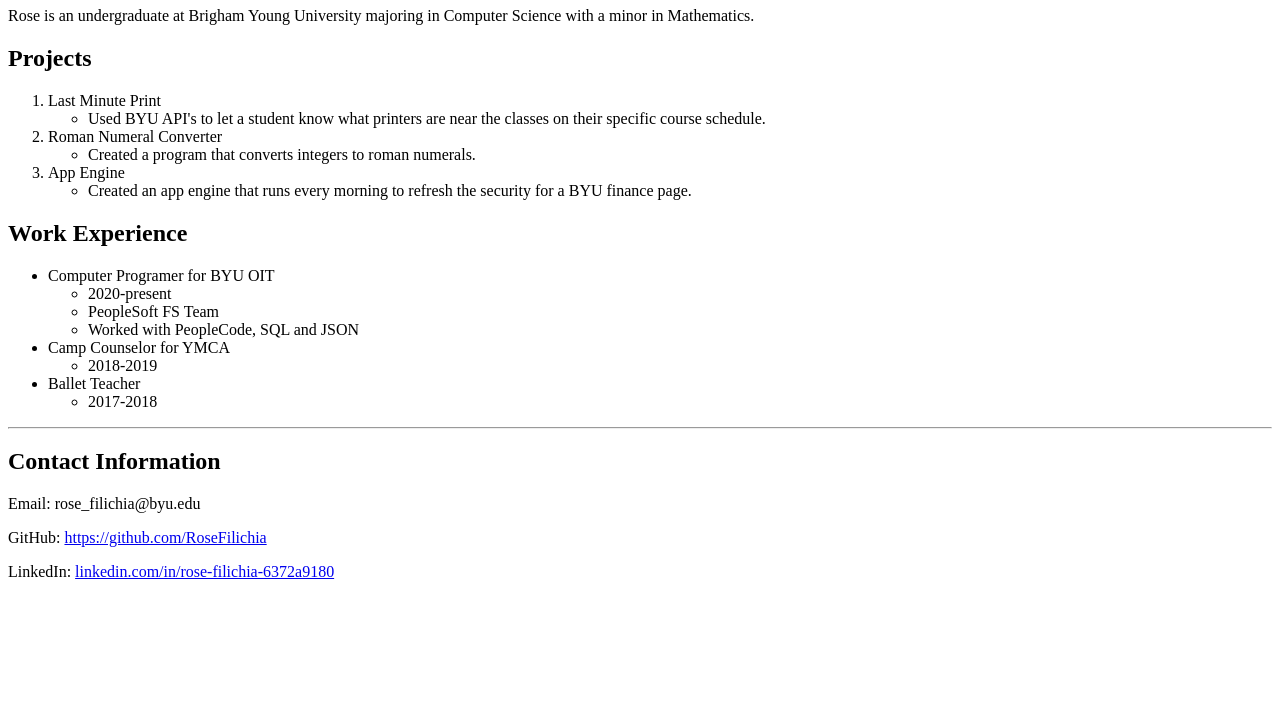
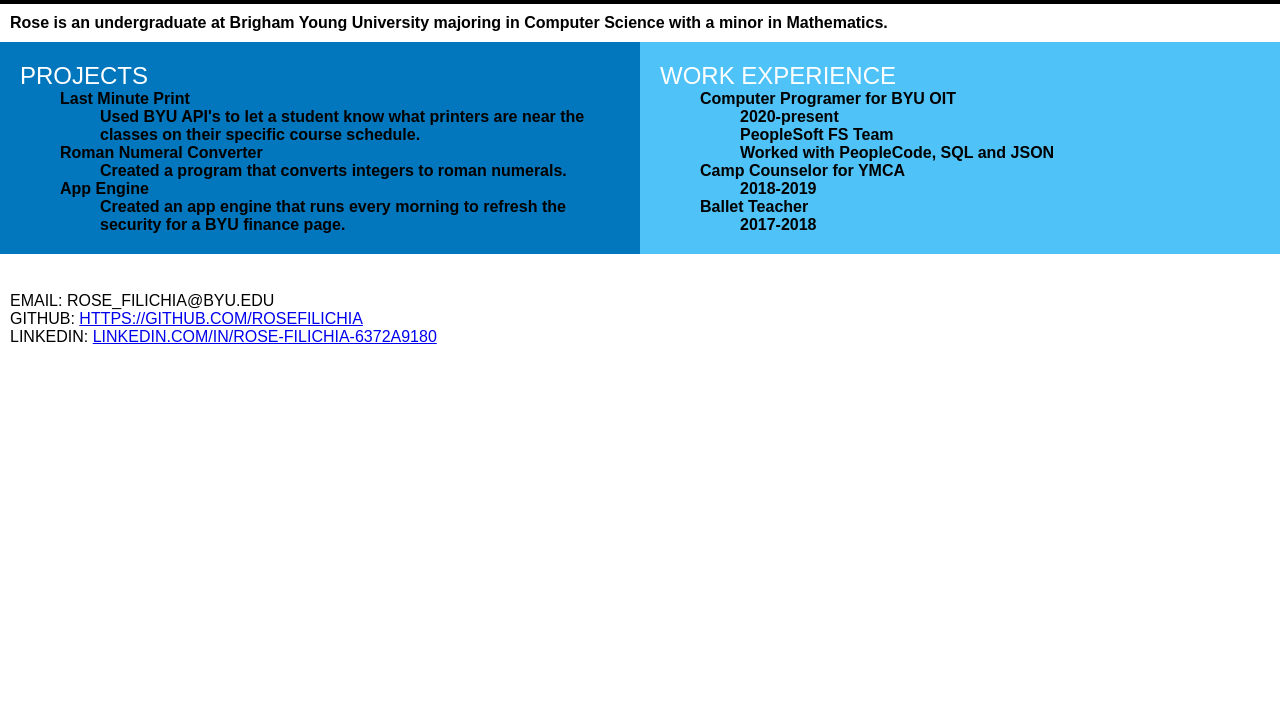
Before and after one commit to RoseFilichia/portfolio, a plain HTML site: page index.html in a window 1280 px wide. Shown: the part 73-800 px from the top of the page. Drawn offline with Linux system fonts and the light colour scheme.

Commit message:
added style sheet

```diff
--- a/index.html
+++ b/index.html
@@ -9,12 +9,17 @@
 <html lang='en'>
   <head>
     <title>Rose McClure's Portfolio</title>
+    <link rel='stylesheet' href='styles.css'/>
   </head>
   <body>
     <h1>Rose McClure's Portfolio</h1>
   <!--About you statement-->
+    <div class='descr'>
       <p>Rose is an undergraduate at Brigham Young University majoring in Computer Science with a minor in Mathematics.</p>
+    </div>
   <!--Projects(3)-->
+    <div class='about'>
+      <div class='projects'>
         <h2>Projects</h2>
         <ol>
           <li>Last Minute Print</li>
@@ -30,7 +35,9 @@
               <li>Created an app engine that runs every morning to refresh the security for a BYU finance page.</li>
             </ul>
         </ol>
+      </div>
   <!--Work Experience-->
+      <div class='work'>
         <h2>Work Experience</h2>
         <ul>
           <li>Computer Programer for BYU OIT</li>
@@ -48,11 +55,14 @@
               <li>2017-2018</li>
             </ul>
         </ul>
+      </div>
+    </div>
   <!--Contact(links to GitHub, LinkedIn)-->
-    <hr>
+    <div class='contact'>
       <h2>Contact Information</h2>
       <p>Email: rose_filichia@byu.edu</p>
       <p>GitHub: <a href='https://github.com/RoseFilichia'>https://github.com/RoseFilichia</a></p>
       <p>LinkedIn: <a href='https://www.linkedin.com/in/rose-filichia-6372a9180/Ω'>linkedin.com/in/rose-filichia-6372a9180</a></p>
+    </div>
   </body>
 </html>
--- /dev/null
+++ b/styles.css
@@ -0,0 +1,64 @@
+* {
+  margin: 0;
+  font-family: 'Montserrat', sans-serif;
+  /*padding: 0;*/
+  /*box-sizing: border-box;*/
+}
+
+h1 {
+  display: flex;
+  justify-content: left;
+  padding: 20px 10px;
+  background-color: #000000;
+  color: #FFFFFF;
+  font-family: 'Montserrat', sans-serif;
+  font-weight: 300;
+ text-transform: uppercase;
+}
+
+h2 {
+  font-weight: 300;
+ text-transform: uppercase;
+ color: white;
+}
+
+.descr {
+  display: flex;
+  justify-content: left;
+  padding: 10px 10px;
+  font-weight: bold;
+}
+
+.projects,
+.work {
+  width: 50%;
+  margin: 0;
+}
+
+.about {
+  display: flex;
+  justify-content: space-around;
+  font-weight: bold;
+}
+
+
+.projects {
+  background-color: #0277bd;
+  padding: 20px;
+}
+
+.work {
+  background-color: #4fc3f7;
+  padding: 20px;
+}
+
+.contact {
+  padding-top: 30px;
+  font-weight: 300;
+ text-transform: uppercase;
+ padding: 10px;
+}
+
+ul, ol {
+  list-style-type: none;
+}
```
Lines whose indentation alone changed are shown as unchanged.
